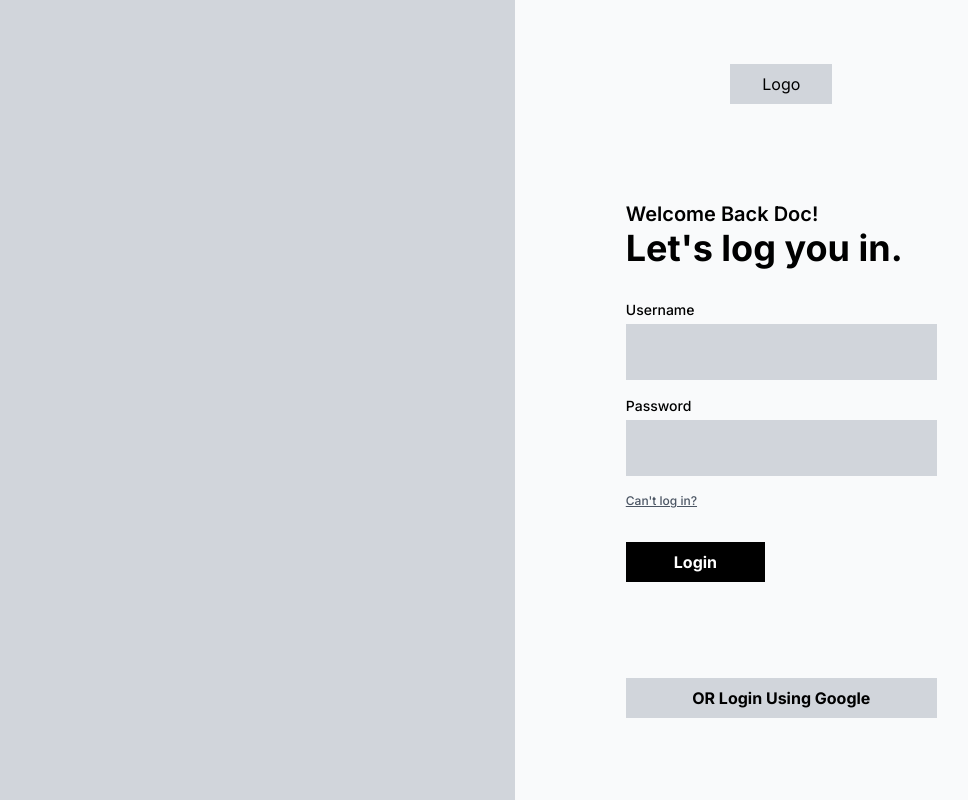
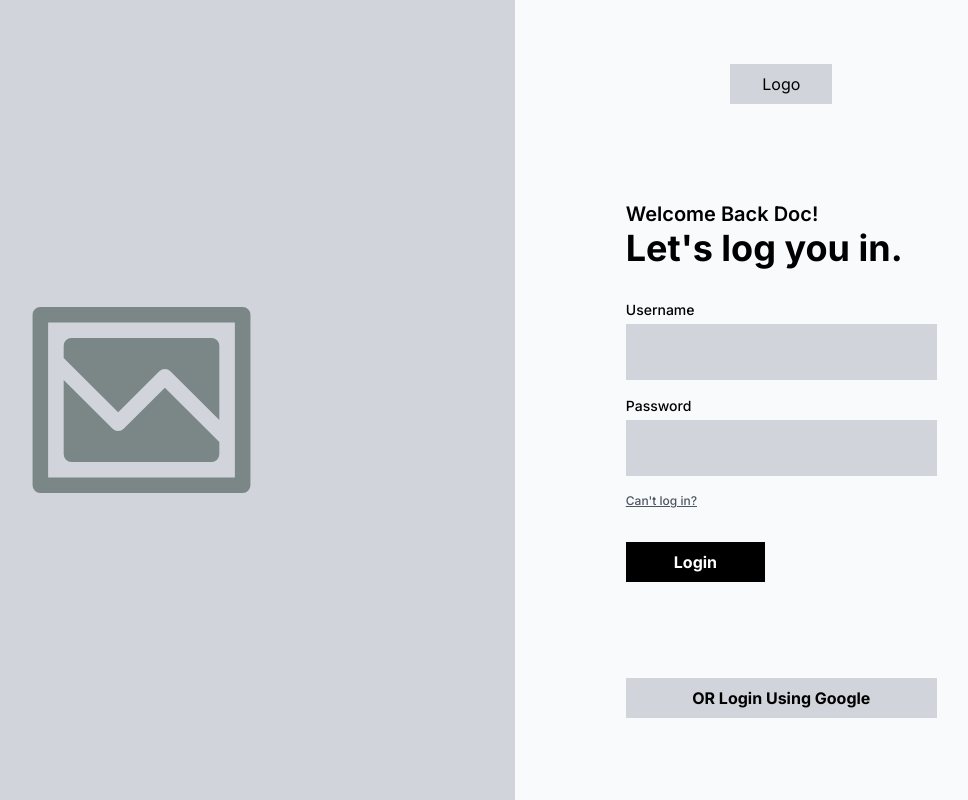
Before and after one commit to op-squad/front, a React (Vite) app: page /login in a window 1280 px wide. Shown: the whole page, without its empty margins (232-1200 px from the left). Built offline with nearby package versions, Linux system fonts and the light colour scheme.

Commit message:
Add broken picture svg for completion of the wireframe

```diff
--- a/src/pages/Login.tsx
+++ b/src/pages/Login.tsx
@@ -1,7 +1,15 @@
+import brokenPicture from "../assets/broken.svg";
+
 export default function Login() {
   return (
     <div className="flex font-inter">
-      <div className="bg-gray-300 h-screen w-7/12"></div>
+      <div className="flex justify-center items-center bg-gray-300 h-screen w-7/12">
+        <img
+          src={brokenPicture}
+          className="w-4/12"
+          alt="Broken Picture SVG"
+        />
+      </div>
       <div className="bg-gray-50 flex flex-grow ">
         <div className="w-7/12  m-auto my-16">
           <div className="bg-gray-300 w-fit m-auto  py-2 px-8 mb-24">Logo</div>
--- a/src/pages/Registration.tsx
+++ b/src/pages/Registration.tsx
@@ -1,7 +1,15 @@
+import brokenPicture from "../assets/broken.svg";
+
 export default function Register() {
   return (
     <div className="flex font-inter">
-      <div className="bg-gray-300 h-screen w-7/12"></div>
+      <div className="flex justify-center items-center bg-gray-300 h-screen w-7/12">
+        <img
+          src={brokenPicture}
+          className="w-4/12"
+          alt="Broken Picture SVG"
+        />
+      </div>
       <div className="bg-gray-50 flex flex-grow ">
         <div className="w-7/12  m-auto my-16">
           <div className="bg-gray-300 w-fit m-auto  py-2 px-8 mb-16">Logo</div>
```
Also changed, not shown: src/assets/broken.svg (added).
